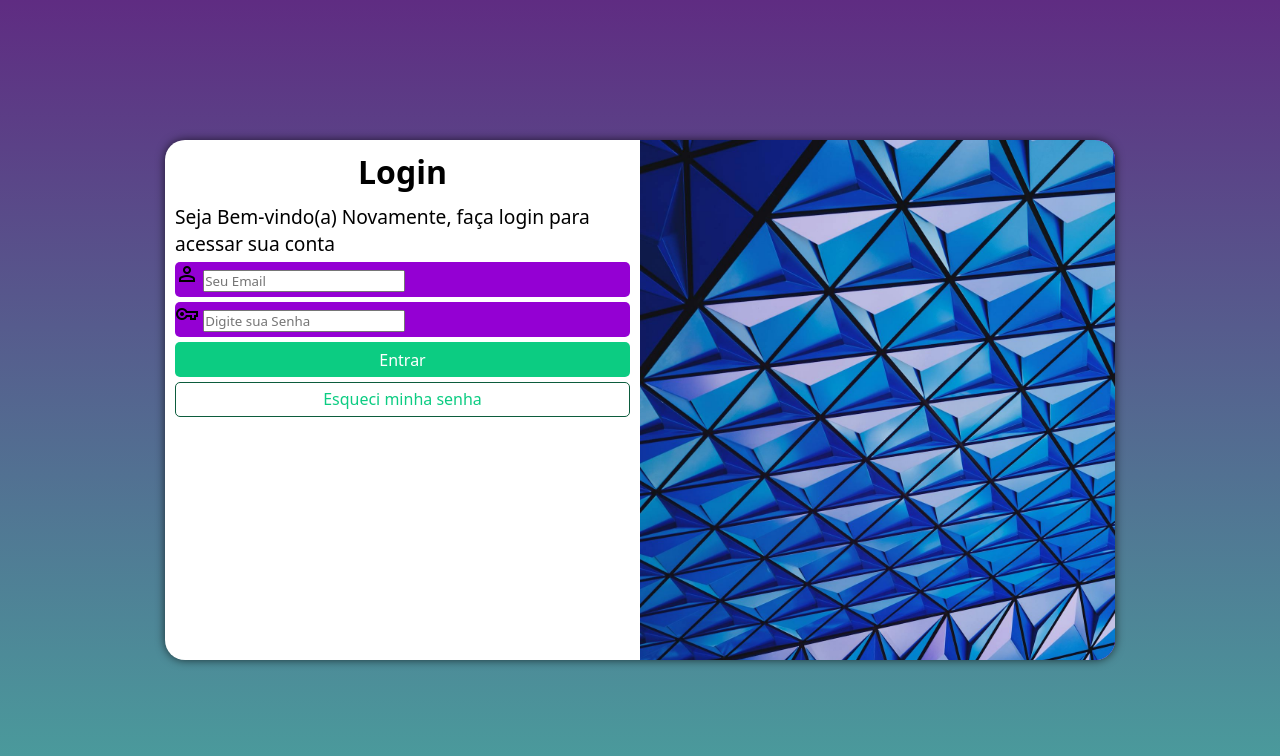
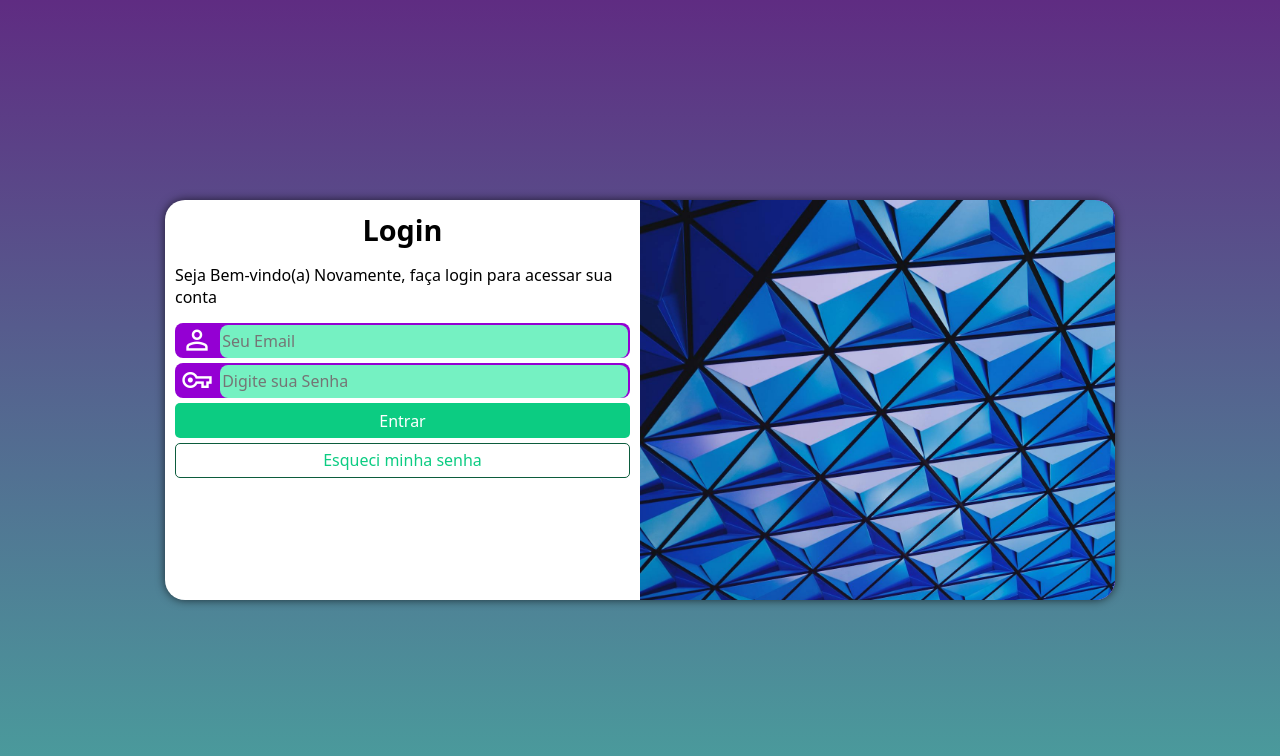
Before and after one commit to AlexFeitoza/projeto-login, a plain HTML site: page index.html in a window 1280 px wide. Drawn offline with nearby package versions, Linux system fonts and the light colour scheme.

Commit message:
finish tela de login

```diff
--- a/estilos/media-query.css
+++ b/estilos/media-query.css
@@ -8,6 +8,7 @@
 
     section#login {
         width: 80vw;
+        height: 300px;
     }
 
 
@@ -36,6 +37,7 @@ section#login > div#formulario {
 
     section#login {
         width: 950px;
+        height: 400px;
     }
 
 
@@ -55,9 +57,10 @@ section#login > div#formulario {
 }
 
 div#formulario > h1 {
-    font-size: 2em;
+    font-size: 1.8em;
 }
 
 div#formulario > p {
-    font-size: 1.2em;
+    font-size: 1em;
+    margin: 15px 0px;
 }
--- a/estilos/style.css
+++ b/estilos/style.css
@@ -27,7 +27,7 @@ section#login {
     position: absolute;
     top: 50%;
     left: 50% ;
-    transform: translate(-50%, -50%) ;
+
     background-color: white;
     width: 250px;
     height: 520px;
@@ -35,6 +35,7 @@ section#login {
     overflow: hidden;
     box-shadow: 0px 0px 10px rgba(0, 0, 0, 0.658);
 
+    transform: translate(-50%, -50%) ;
     transition: width 0.3s, height 0.3s;
     transition-timing-function: ease;
 }
@@ -64,16 +65,42 @@ div#formulario > p {
 
 form > div.campo {
     background-color: #9400D3;
+    border: 1px solid #9400;
     display: block;
     width: 100%;
     height: 35px;
-    border-radius: 5px;
+    border-radius: 8px;
     margin: 5px 0px;
 
 }
 
 div.campo > label {
     display: none;
+}
+
+div.campo > span {
+    color: #fff;
+
+    font-size: 2em;
+    width: 40px;
+    padding: 5px;
+    transform: translateY(-5px);
+
+}
+
+div.campo > input {
+    background-color: #75f1c2;
+    font-size: 1em;
+    width: calc(100% - 45px) ;
+    height: 100%;
+    border: 0px;
+    border-radius: 8px;
+    padding: 2px;
+    transform: translateY(-14px);
+}
+
+div.campo > input:focus-within {
+    background-color: #fff;
 }
 
 form > input[type=submit] {
```
